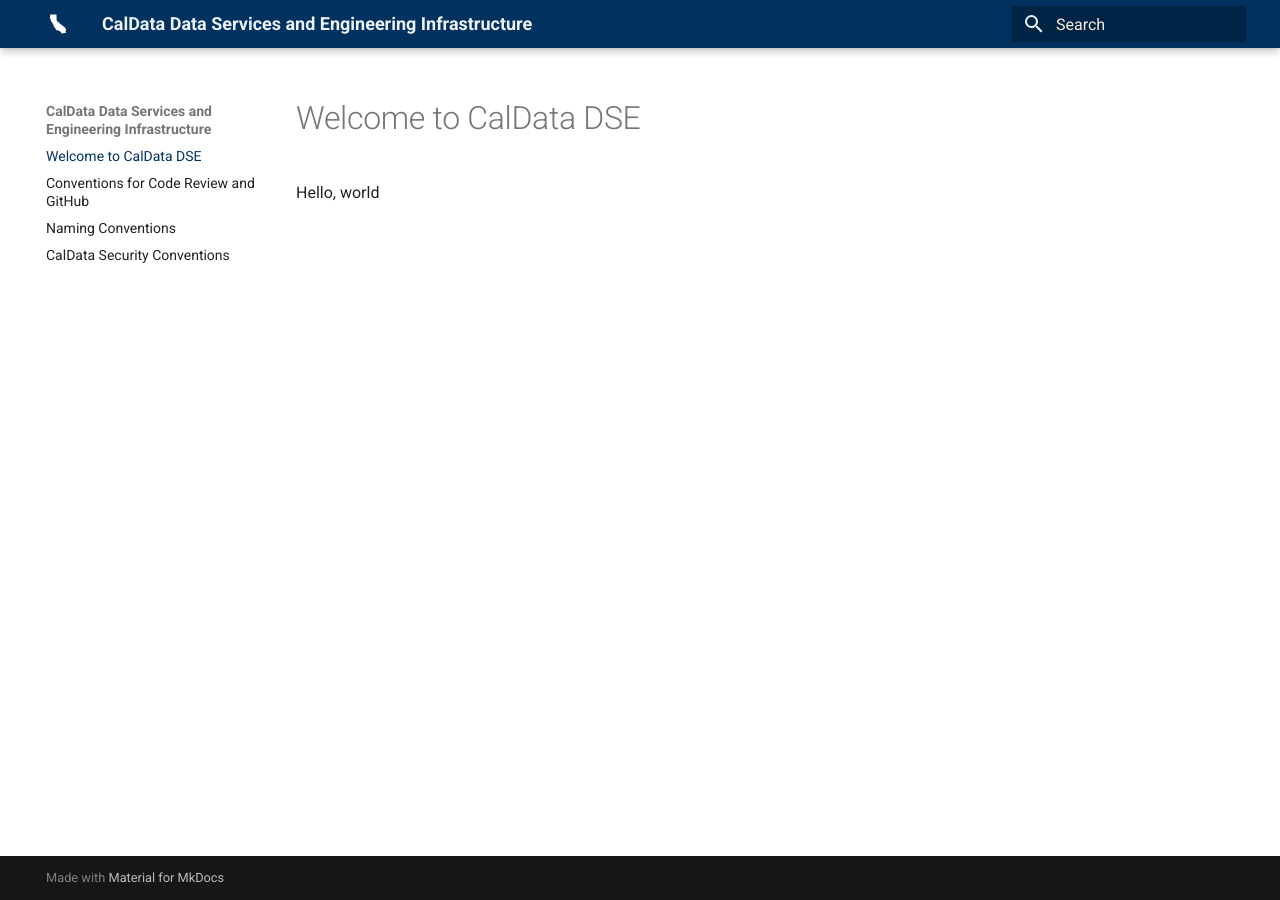
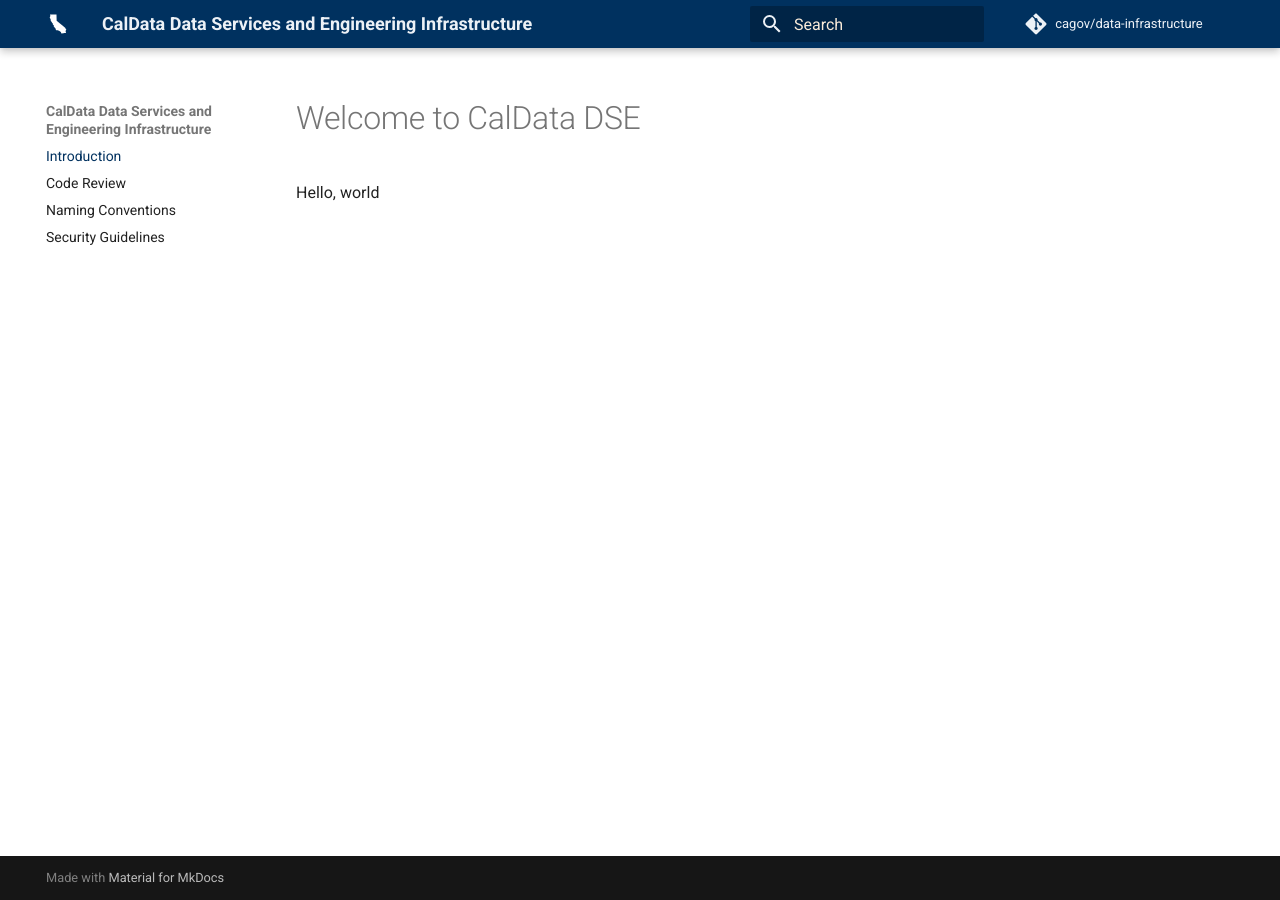
Before and after one commit to cagov/data-infrastructure, an MkDocs documentation site: the page built from docs/index.md, in a window 1280 px wide. Built offline with MkDocs 1.6.1 and Material for MkDocs 9.7.7, drawn with Linux system fonts in a browser that asks for light colours; comment, search, counter and statistics services are not loaded.

Commit message:
Work on nav

```diff
--- a/mkdocs.yml
+++ b/mkdocs.yml
@@ -3,8 +3,16 @@
   name: material
   logo: images/odi-square_logomark-blue.svg
   favicon: images/odi-circle_logomark-blue.png
+  features:
+    - content.code.copy
 extra_css:
   - stylesheets/extra.css
+
+
+repo_name: cagov/data-infrastructure
+repo_url: https://github.com/cagov/data-infrastructure
+edit_uri: ""
+
 
 markdown_extensions:
   - toc:
@@ -17,3 +25,9 @@
         - name: mermaid
           class: mermaid
           format: !!python/name:pymdownx.superfences.fence_code_format
+
+nav:
+  - Introduction: index.md
+  - Code Review: code-review.md
+  - Naming Conventions: naming-conventions.md
+  - Security Guidelines: security.md
```
